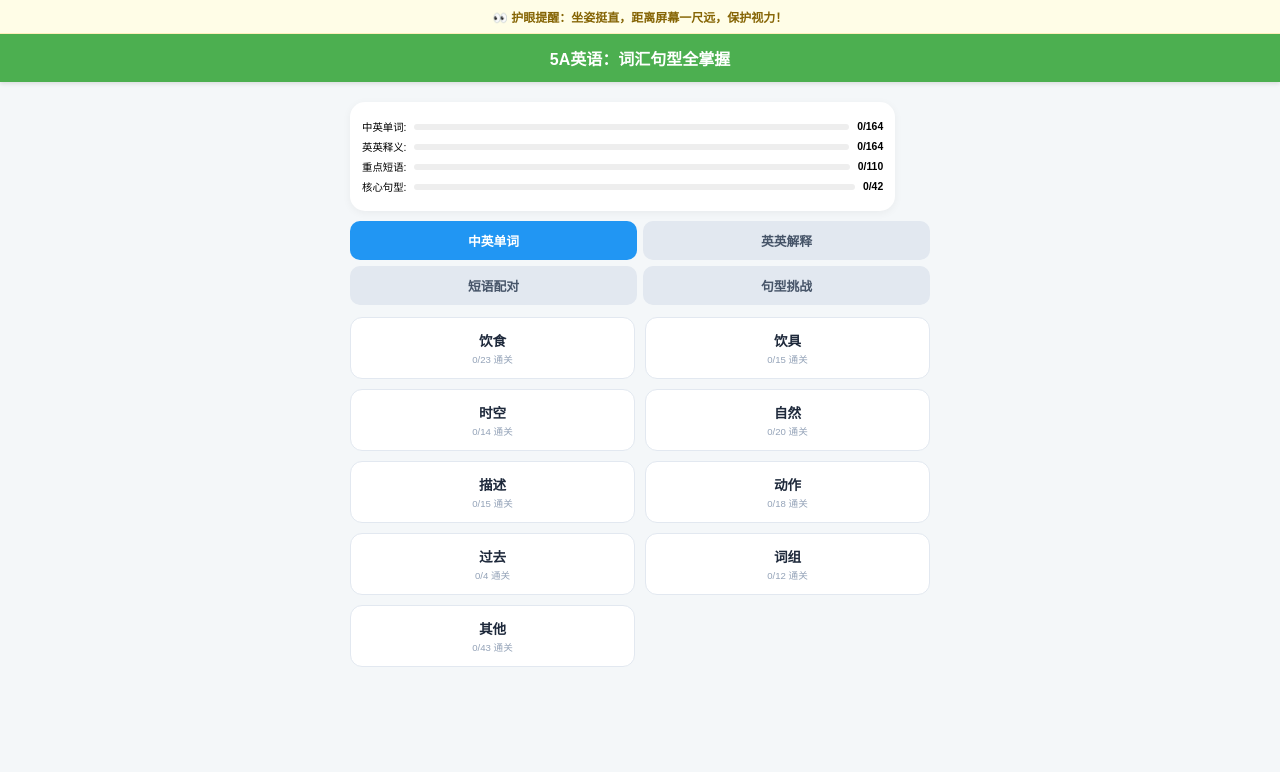
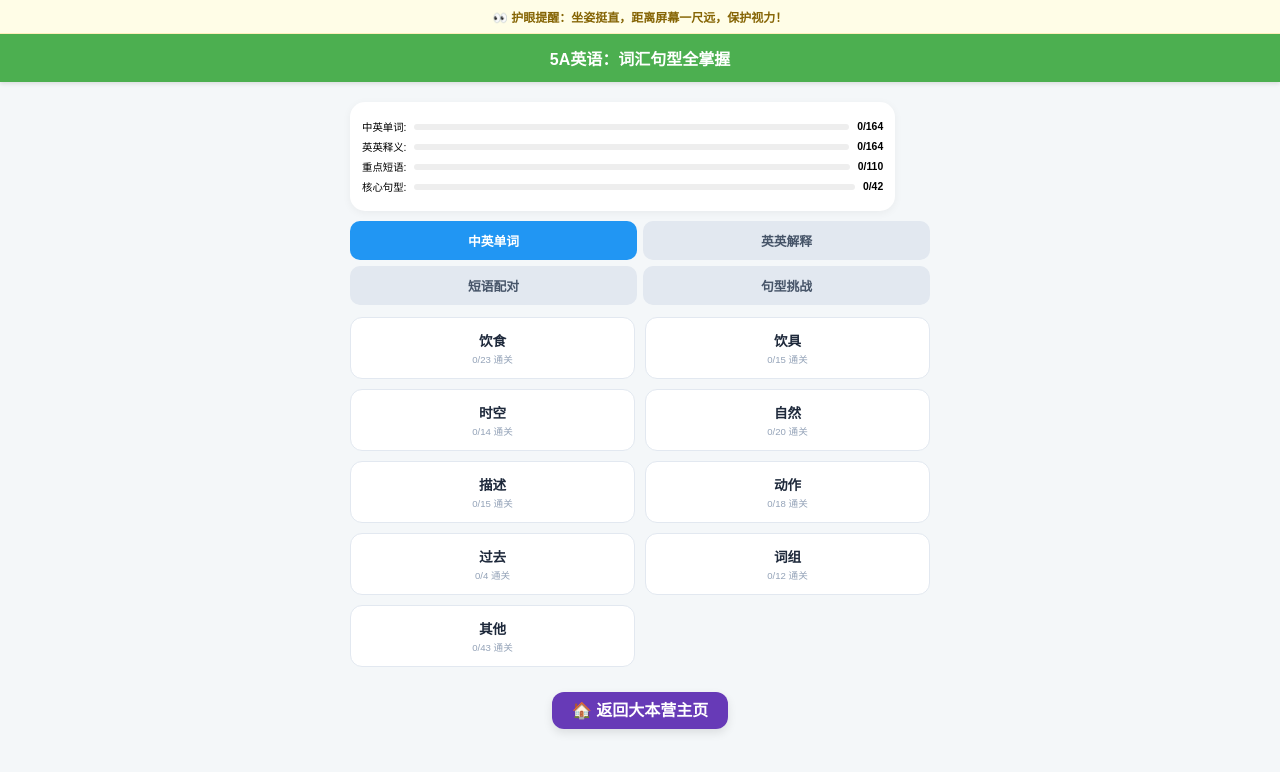
Before and after one commit to Lukaen/english5a, a plain HTML site: page base.html in a window 1280 px wide. Drawn offline with Linux system fonts and the light colour scheme.

Commit message:
Add files via upload

```diff
--- a/base.html
+++ b/base.html
@@ -184,5 +184,7 @@ function closeH(){ document.getElementById('health-modal').style.display='none';
 
 showMenu();
 </script>
-</body>
+</body><div style="text-align:center; margin: 20px 0;">
+  <a href=" " style="text-decoration:none; background:#673ab7; color:#fff; padding:10px 20px; border-radius:12px; font-weight:bold; box-shadow:0 4px 10px rgba(0,0,0,0.1);">🏠 返回大本营主页</a >
+</div>
 </html>
```
Also changed, not shown: grammar.html (+3 -1 lines), listening.html (+3 -1 lines), spelling.html (+3 -1 lines).
